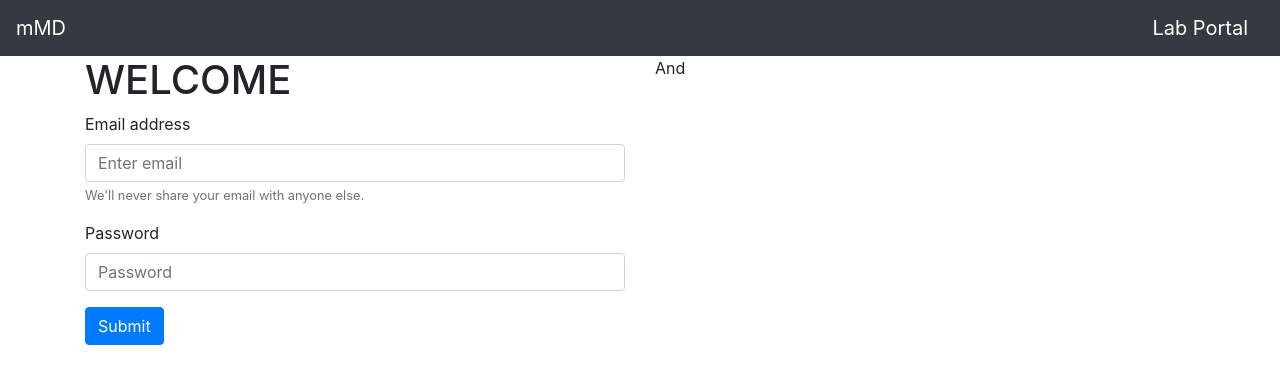
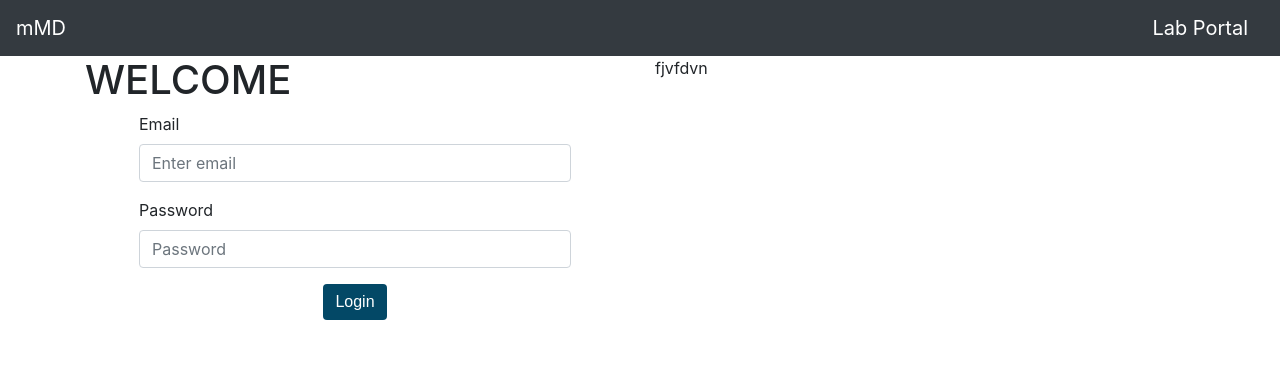
Before and after one commit to c12i/tibu-Client, an Angular app: page / in a window 1280 px wide. Shown: the top 384 px of the page. Built offline with nearby package versions, Linux system fonts and the light colour scheme.

Commit message:
style the form

```diff
--- a/src/app/app.component.html
+++ b/src/app/app.component.html
@@ -9,8 +9,8 @@
       <h1>WELCOME</h1>
       <app-login-form></app-login-form>
     </div>
-    <div class="col-md-6">
-      <p>And</p>
+    <div id="banner-img" class="col-md-6">
+        <p>fjvfdvn</p>
     </div>
   </div>
 </div>
--- a/src/app/login-form/login-form.component.css
+++ b/src/app/login-form/login-form.component.css
@@ -0,0 +1,14 @@
+form {
+    width: 80%;
+    margin-right: auto;
+    margin-left: auto;
+}
+
+button {
+    display: block;
+    font-family: 'Poppins', sans-serif;
+    margin-left: auto;
+    margin-right: auto;
+    background: #034866;
+    border: none;
+}
--- a/src/app/login-form/login-form.component.html
+++ b/src/app/login-form/login-form.component.html
@@ -1,13 +1,13 @@
 <form>
         <div class="form-group">
-          <label for="exampleInputEmail1">Email address</label>
+          <label for="exampleInputEmail1">Email</label>
           <input type="email" class="form-control" id="exampleInputEmail1" aria-describedby="emailHelp" placeholder="Enter email">
-          <small id="emailHelp" class="form-text text-muted">We'll never share your email with anyone else.</small>
+
         </div>
         <div class="form-group">
           <label for="exampleInputPassword1">Password</label>
           <input type="password" class="form-control" id="exampleInputPassword1" placeholder="Password">
         </div>
 
-        <button type="submit" class="btn btn-primary">Submit</button>
-      </form>
+        <button type="submit" class="btn btn-primary">Login</button>
+</form>
```
